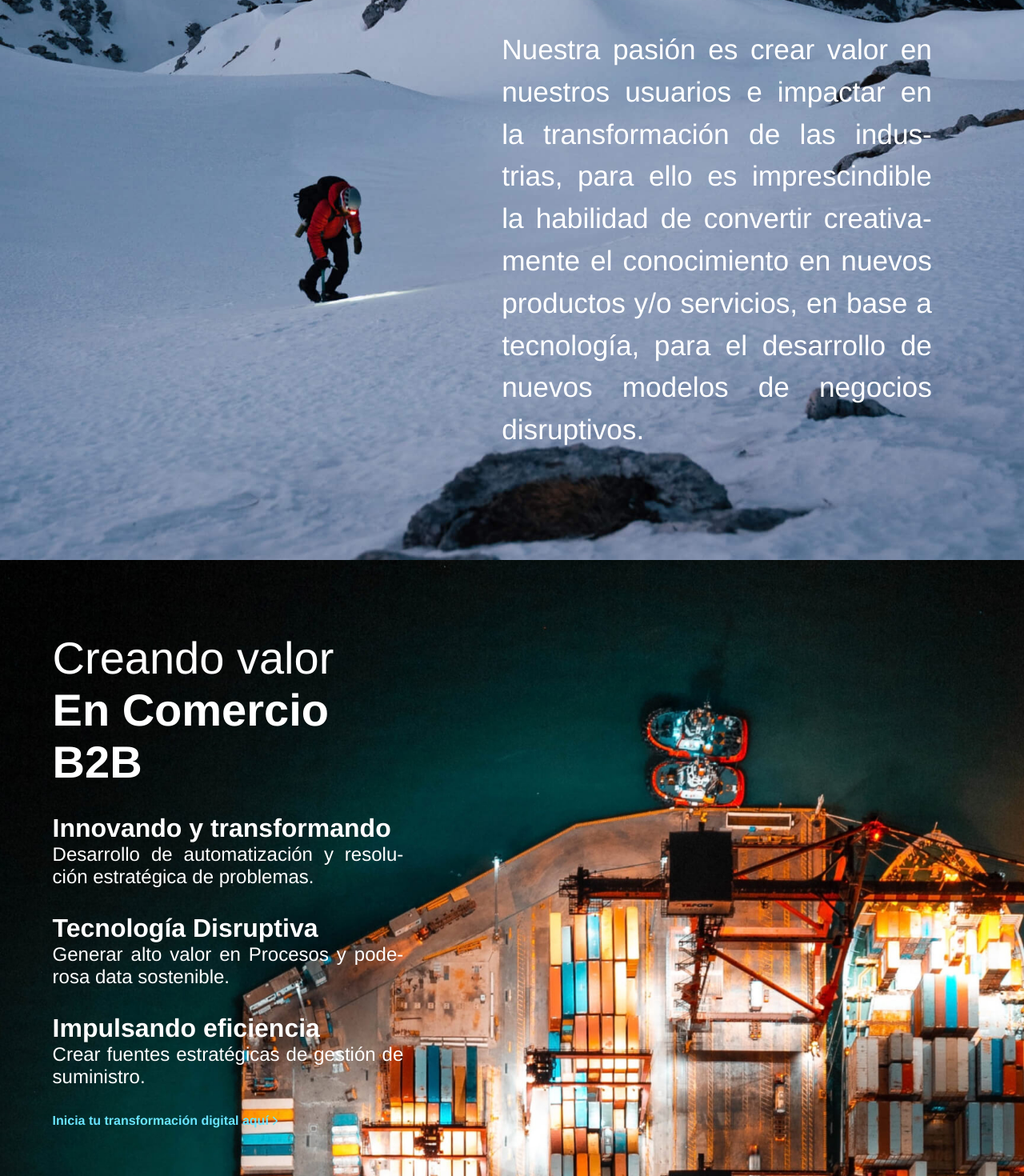
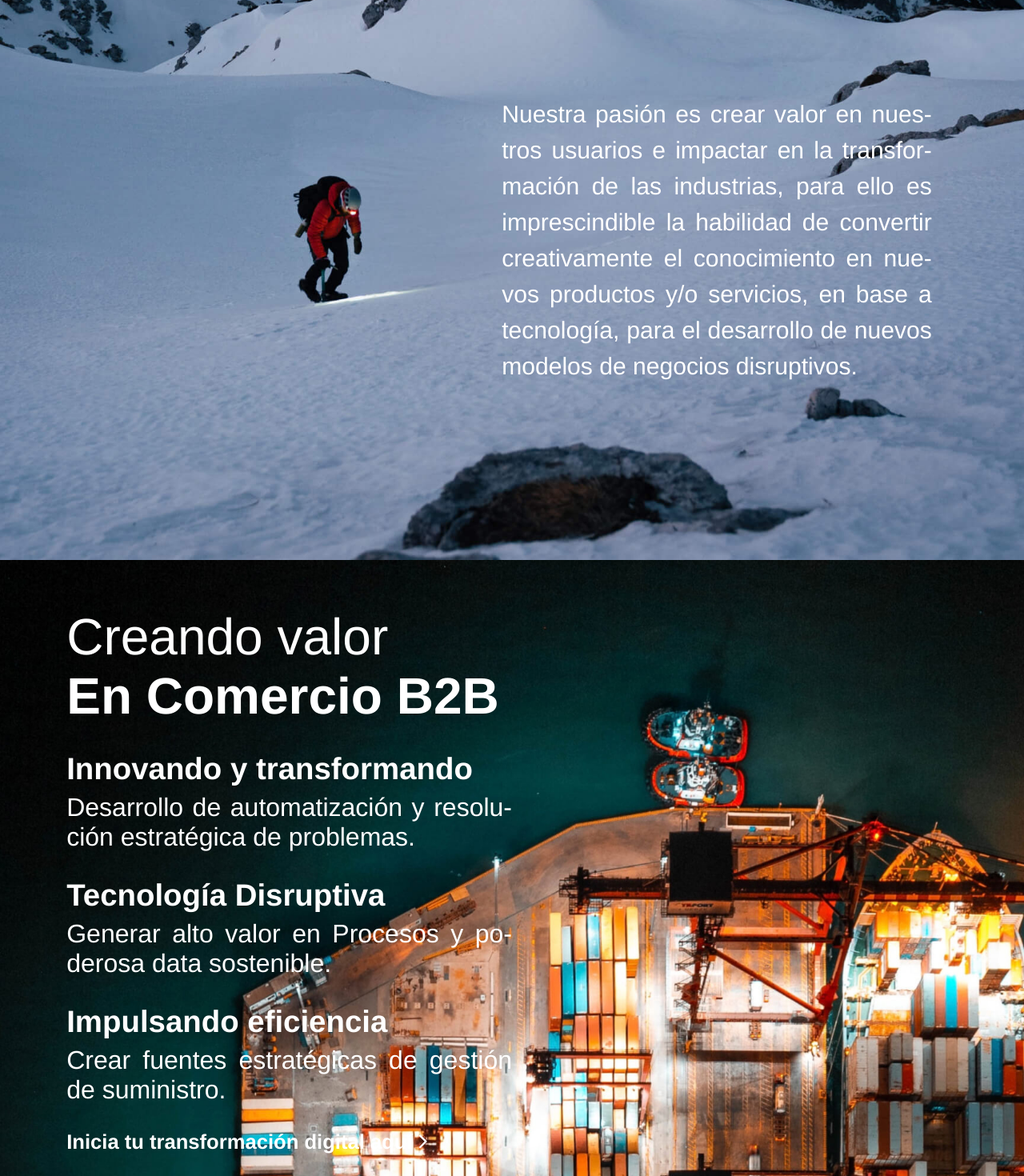
Before and after one commit to Ecreea-Company/ecreea-web-corp-frontend, a Next.js app: page /innovacion in a window 1280 px wide. Shown: the part 2500-3970 px from the top of the page at 80% size. Built offline with nearby package versions, Linux system fonts and the light colour scheme; no server answers.

Commit message:
style: cambios de estilos en página innovación

```diff
--- a/src/pages/innovacion/components/itemIndustria/ItemIndustria.component.tsx
+++ b/src/pages/innovacion/components/itemIndustria/ItemIndustria.component.tsx
@@ -3,16 +3,16 @@ import styles from './ItemIndustria.module.scss'
 interface ItemIndustriaProps {
   title: string
   subtitle: string
+  fontSizeText?: any
+  fontSizeTitle?: any
+  padddingRightText?: string
 }
 
-const ItemIndustria = ({
-  title,
-  subtitle
-}: ItemIndustriaProps): JSX.Element => {
+function ItemIndustria ({ title, subtitle, fontSizeText, fontSizeTitle, padddingRightText }: ItemIndustriaProps): JSX.Element {
   return (
     <div className={styles.ItemIndustria}>
-      <h1 className={styles.ItemIndustria__title}>{title}</h1>
-      <p className={styles.ItemIndustria__parrafo}>{subtitle}</p>
+      <h1 className={styles.ItemIndustria__title} style={{ fontSize: fontSizeTitle }}>{title}</h1>
+      <p className={styles.ItemIndustria__parrafo} style={{ fontSize: fontSizeText, paddingRight: padddingRightText }}>{subtitle}</p>
     </div>
   )
 }
--- a/src/pages/innovacion/components/itemIndustria/ItemIndustria.module.scss
+++ b/src/pages/innovacion/components/itemIndustria/ItemIndustria.module.scss
@@ -4,6 +4,7 @@
   &__title {
     font-size: 2em;
     font-weight: bold;
+    padding-bottom: .5rem;
     @include mediaQueries.for-phone {
       font-size: 6vw;
       text-align: center;
@@ -12,7 +13,7 @@
 
   &__parrafo {
     font-size: 1.5em;
-    font-weight: 300;
+    font-weight: 400;
     text-align: justify;
     @include mediaQueries.for-phone {
       font-size: 6vw;
--- a/src/pages/innovacion/components/link/Link.module.scss
+++ b/src/pages/innovacion/components/link/Link.module.scss
@@ -2,6 +2,7 @@
   display: flex;
   align-items: center;
   font-weight: bold;
+  font-size: clamp(1.2rem,2vw,1.88rem);
   &__icon {
     width: max-content;
   }
--- a/src/pages/innovacion/components/link/LinkRedirect.component.tsx
+++ b/src/pages/innovacion/components/link/LinkRedirect.component.tsx
@@ -5,12 +5,13 @@ interface LinkProps {
   text: string
   url: string
   colorText?: string
+  justifyContent?: string
 }
 
-function LinkRedirect ({ text, colorText, url }: LinkProps): JSX.Element {
+function LinkRedirect ({ text, colorText, url, justifyContent }: LinkProps): JSX.Element {
   return (
     <a href={url}>
-      <h2 className={styles.Link} style={{ color: colorText }}>
+      <h2 className={styles.Link} style={{ color: colorText, justifyContent }}>
         {text}
         <div className={styles.Link__icon}>
           <IoIosArrowForward />
--- a/src/pages/innovacion/components/titleIndustria/TitleIndustria.module.scss
+++ b/src/pages/innovacion/components/titleIndustria/TitleIndustria.module.scss
@@ -1,7 +1,7 @@
 @use 'styles/mixins/mediaQueries';
 
 .Title {
-  font-size: 3.5em;
+  font-size: clamp(2.19rem,5vw,5rem);
   @include mediaQueries.for-phone {
     font-size: 8vw;
     text-align: center;
--- a/src/pages/innovacion/content/comercio/Comercio.module.scss
+++ b/src/pages/innovacion/content/comercio/Comercio.module.scss
@@ -5,7 +5,7 @@
   @include utilities.section(100vh);
   @include utilities.background-image(url('/pages/innovacion/bg-comercio.jpg'));
   display: grid;
-  grid-template-columns: 1.3fr 1fr 1fr;
+  grid-template-columns: 1fr 1fr;
   grid-template-rows: 1fr;
   color: white;
 
@@ -28,4 +28,12 @@
       place-self: center;
     }
   }
+
+  &__centrar {
+    display: flex;
+    justify-content: center;
+    @include mediaQueries.for-desktop-new {
+      justify-content: flex-start;
+    }
+  }
 }
--- a/src/pages/innovacion/content/comercio/Comercio.tsx
+++ b/src/pages/innovacion/content/comercio/Comercio.tsx
@@ -28,14 +28,16 @@ const Comercio = (): JSX.Element => {
         <TitleIndustria title={title.title} subtitle={title.subtitle} />
         {
           itemsIndustria.map((item, index) => (
-            <ItemIndustria key={index} {...item} />
+            <ItemIndustria fontSizeTitle={'clamp(1.56rem,3vw,3.13rem)'} fontSizeText={'clamp(1.25rem,2.5vw,2.5rem)'} key={index} {...item} />
           ))
         }
-         <LinkRedirect
+        <div className={styles.Section__centrar}>
+        <LinkRedirect
           text="Inicia tu transformación digital aquí"
-          colorText="#6AE4FF"
+          colorText="white"
           url='https://www.e2b.pe/'
         />
+        </div>
       </div>
     </div>
   )
--- a/src/pages/innovacion/content/energia/Energia.module.scss
+++ b/src/pages/innovacion/content/energia/Energia.module.scss
@@ -5,7 +5,7 @@
   @include utilities.section-100vh;
   @include utilities.background-image(url('/pages/innovacion/bg-energia.jpg'));
   display: grid;
-  grid-template-columns: 1.3fr 1fr 1fr;
+  grid-template-columns: 1fr 1fr;
   grid-template-rows: 1fr;
   color: white;
 
@@ -29,4 +29,12 @@
       place-self: center;
     }
   }
+
+  &__centrar {
+    display: flex;
+    justify-content: center;
+    @include mediaQueries.for-desktop-new {
+      justify-content: flex-start;
+    }
+  }
 }
--- a/src/pages/innovacion/content/energia/Energia.tsx
+++ b/src/pages/innovacion/content/energia/Energia.tsx
@@ -27,14 +27,15 @@ function Energia (): JSX.Element {
       <div className={styles.Section__content}>
         <TitleIndustria title={title.title} subtitle={title.subtitle} />
         {itemsIndustria.map((item, index) => (
-          <ItemIndustria key={index} {...item} />
+          <ItemIndustria fontSizeTitle={'clamp(1.56rem,3vw,3.13rem)'} fontSizeText={'clamp(1.25rem,2.5vw,2.5rem)'} key={index} {...item} />
         ))}
-
+        <div className={styles.Section__centrar}>
         <LinkRedirect
           text="Impulsa con nosotros"
-          colorText="#FFC107"
+          colorText="white"
           url='https://www.energix.pe/'
         />
+      </div>
       </div>
     </div>
   )
--- a/src/pages/innovacion/content/logistica/Logistica.module.scss
+++ b/src/pages/innovacion/content/logistica/Logistica.module.scss
@@ -12,7 +12,9 @@
   color: white;
 
   &__left {
-    padding: 5em;
+    padding-top: 5rem;
+    padding-left: clamp(2rem,7vw,7.5rem);
+
   }
   &__right {
     padding-top: 5em;
@@ -39,6 +41,7 @@
 
     &__content {
       place-self: center;
+      align-items: center;
       display: flex;
       flex-direction: column;
       gap: 2em;
--- a/src/pages/innovacion/content/logistica/Logistica.tsx
+++ b/src/pages/innovacion/content/logistica/Logistica.tsx
@@ -1,4 +1,4 @@
-import { ItemIndustria, TitleIndustria } from '../../components'
+import { ItemIndustria, LinkRedirect, TitleIndustria } from '../../components'
 import { useWindowSize } from '@/hooks'
 import styles from './Logistica.module.scss'
 
@@ -29,10 +29,19 @@ function Logistica (): JSX.Element {
         ? (
         <div className={styles.Section}>
           <div className={styles.Section__content}>
+            <>
             <TitleIndustria title={title.title} subtitle={title.subtitle} />
             {itemsIndustria.map((item, index) => (
-              <ItemIndustria key={index} {...item} />
+              <ItemIndustria fontSizeText key={index} {...item} />
             ))}
+            </>
+            <>
+            <LinkRedirect
+              text="Construye con nosotros"
+              colorText="white"
+              url='http://www.ebuilding.pe/'
+            />
+            </>
           </div>
         </div>
           )
@@ -43,8 +52,13 @@ function Logistica (): JSX.Element {
           </div>
           <div className={styles.Section__right}>
             {itemsIndustria.map((item, index) => (
-              <ItemIndustria key={index} {...item} />
+              <ItemIndustria fontSizeTitle={'clamp(1.56rem,3vw,3.13rem)'} fontSizeText={'clamp(1.25rem,2.5vw,2.5rem)'} key={index} {...item} />
             ))}
+            <LinkRedirect
+              text="Construye con nosotros"
+              colorText="white"
+              url='http://www.ebuilding.pe/'
+            />
           </div>
         </div>
           )}
--- a/src/pages/innovacion/content/viajeCreativo/ViajeCreativo.module.scss
+++ b/src/pages/innovacion/content/viajeCreativo/ViajeCreativo.module.scss
@@ -11,17 +11,13 @@
     background-position: 0em;
   }
 
-  @include mediaQueries.for-tablet {
-    background-position: -38em;
-  }
-
   display: grid;
   grid-template-columns: 1fr;
   grid-template-rows: 1fr 1fr;
   color: white;
   &__OneBlock {
     @include utilities.flex(column, center, __);
-    font-size: 10em;
+    font-size: clamp(4.38rem,13vw,12.5rem);
     font-weight: bold;
     padding-left: 0.5em;
     width: 95%;
@@ -44,8 +40,8 @@
     grid-area: 1/2/3/3;
     width: 70%;
     place-self: center;
-    font-size: 2.2em;
-    font-weight: 300;
+    font-size: clamp(1.88rem,2vw,2.2rem);
+    font-weight: 400;
     text-align: justify;
     line-height: 1.5em;
     @include mediaQueries.for-phone {
```
